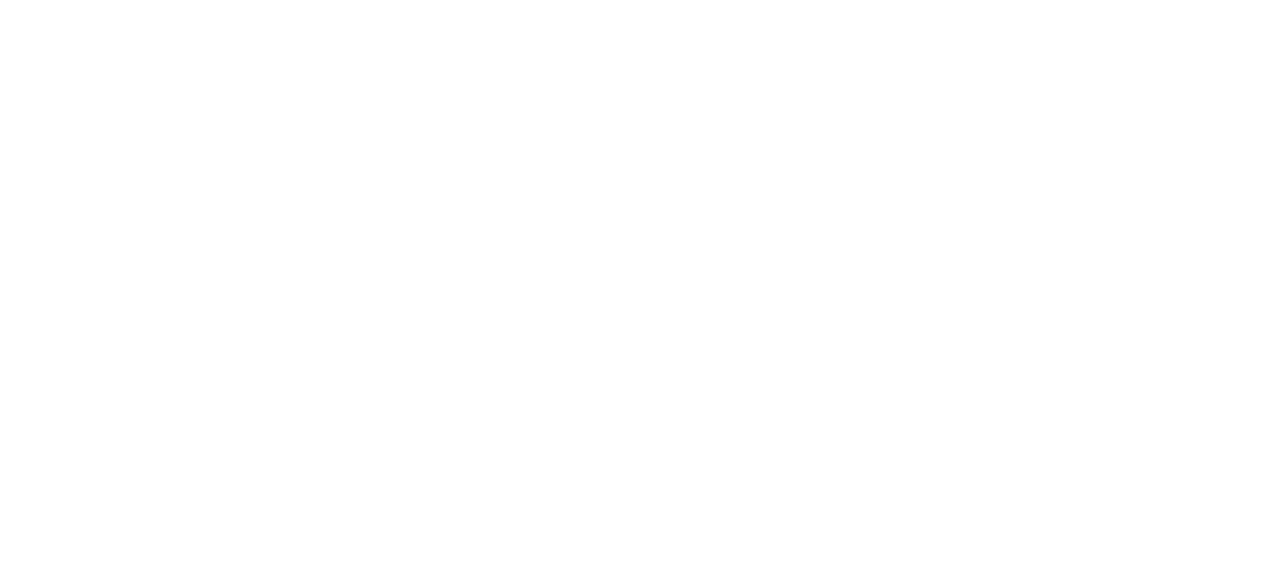
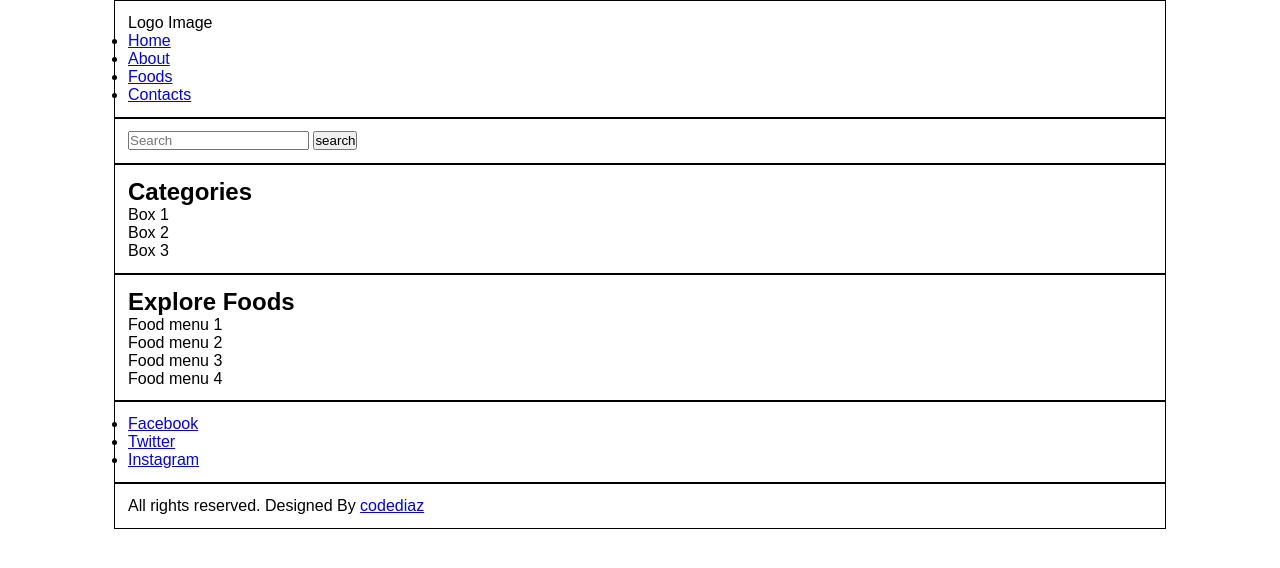
Before and after one commit to codediaz/Restaurant-Website, a plain HTML site: page Index.html in a window 1280 px wide. Drawn offline with Linux system fonts and the light colour scheme.

Commit message:
Html:5 Structure

```diff
--- a/Index.html
+++ b/Index.html
@@ -11,12 +11,45 @@
 <body>
     <!--Navbar Secction-->
     <section class="navbar">
+        <div class="container">
+            <div class="logo">
+                Logo Image
+            </div>
+            <div class="menu">
+               <ul>
+                   <li>
+                       <a href="#">Home</a>
+                   </li>
+                   <li>
+                       <a href="#">About</a>
+                   </li>
+                   <li>
+                       <a href="#">Foods</a>
+                   </li>
+                   <li>
+                       <a href="#">Contacts</a>
+                   </li>
+               </ul>
+            </div>
+
+        </div>
 
     </section>
     <!--Navbar Secction-->
 
     <!--Food Search Section-->
     <section class="food-search">
+        <div class="container">
+            <form action="">
+                <input type="search" name="search" placeholder="Search">
+                <input type="submit" name="submit" value="search">
+
+            </form>
+
+
+        </div>
+
+
 
     </section>
 
@@ -24,18 +57,65 @@
 
     <!--Categories Section-->
     <section class="categories">
+        <div class="container">
+            <h2>
+                Categories
+            </h2>
+            <div class="box1">
+                Box 1
+            </div>
+            <div class="box2">
+                Box 2
+
+            </div>
+            <div class="box3">
+                Box 3
+            </div>
+
+
+
 
     </section>
     <!--Categories Section-->
 
     <!--Food Menu-->
     <section class="food-menu">
+        <div class="container">
+            <h2>Explore Foods</h2>
+            <div class="food-menu">
+                Food menu 1
+            </div>
+            <div class="food-menu">
+                Food menu 2
+            </div>
+            <div class="food-menu">
+                Food menu 3
+            </div>
+            <div class="food-menu">
+                Food menu 4
+            </div>
+        </div>
+
 
     </section>
     <!--Food Menu-->
 
     <!--Social Media-->
     <section class="social">
+        <div class="container">
+         <ul>
+             <li>
+                 <a href="#">Facebook</a>
+             </li>
+             <li>
+                 <a href="#">Twitter</a>
+             </li>
+             <li>
+                 <a href="#">Instagram</a>
+             </li>
+         </ul>
+        </div>
+
 
     </section>
 
@@ -43,6 +123,10 @@
 
     <!--Footer-->
     <section class="footer">
+        <div class="container">
+            <p>All rights reserved. Designed By <a href="#">codediaz</a></p>
+        </div>
+
 
     </section>
 
--- a/Styles/Styles.css
+++ b/Styles/Styles.css
@@ -0,0 +1,17 @@
+/*
+    Author: codediaz;
+    Theme: Restaurant Website;
+    Version: 1.0;
+*/
+*{
+    margin: 0;
+    padding: 0;
+    font-family: Arial, Helvetica, sans-serif;
+}
+.container{
+    border: 1px solid black;
+    width: 80%;
+    margin: 0 auto;
+    padding: 1%;
+
+}
```
